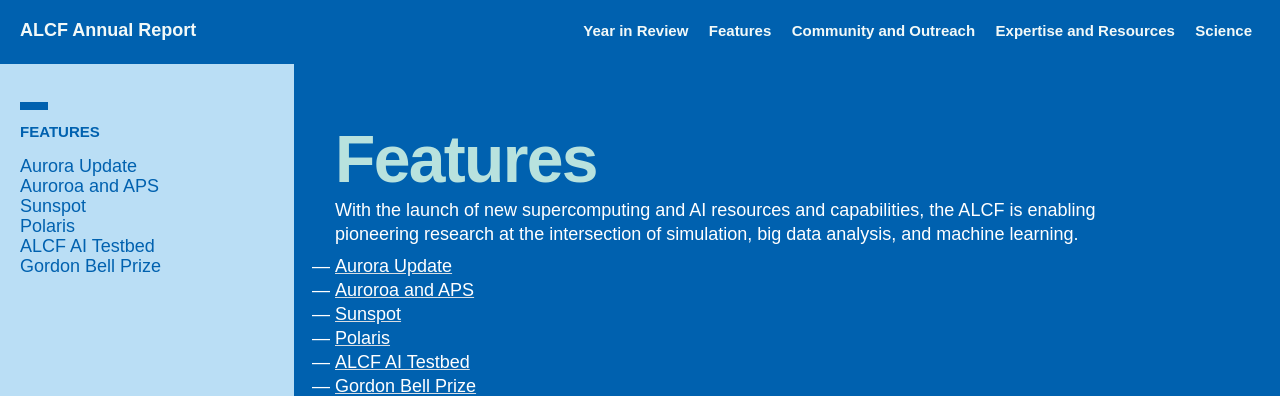
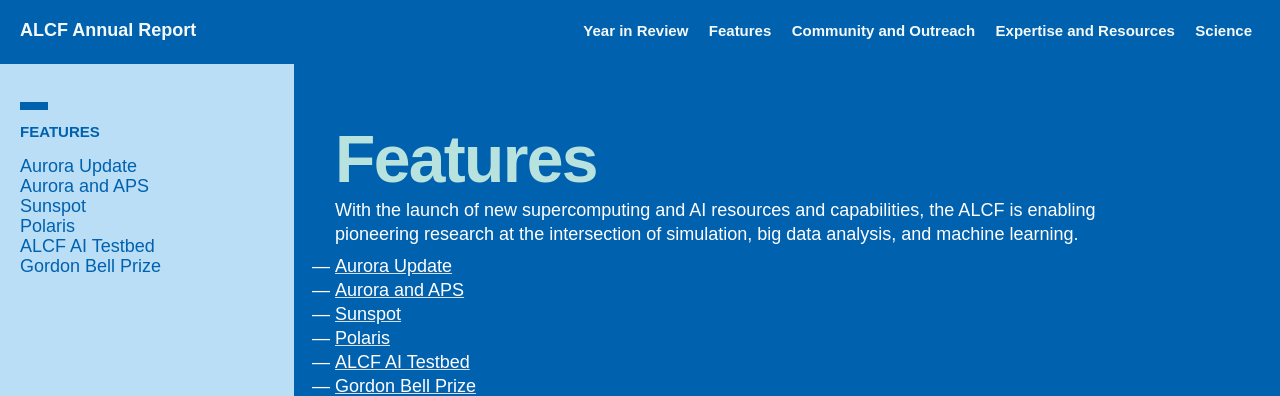
Before and after one commit to sbx-bnagle/ALCF-AR2022, a Jekyll site: the page built from 02_features/section-head.md, in a window 1280 px wide. Shown: the top 396 px of the page. Built offline with Jekyll 4.4.1, drawn with Linux system fonts in a browser that asks for light colours; some web fonts are replaced.

Commit message:
fix aurora spelling

```diff
--- a/_data/nav-config.yml
+++ b/_data/nav-config.yml
@@ -17,7 +17,7 @@
     subfolderitems:
       - page: Aurora Update
         url: /features/aurora
-      - page: Auroroa and APS
+      - page: Aurora and APS
         url: /features/aurora-and-aps
       - page: Sunspot
         url: /features/sunspot
```
